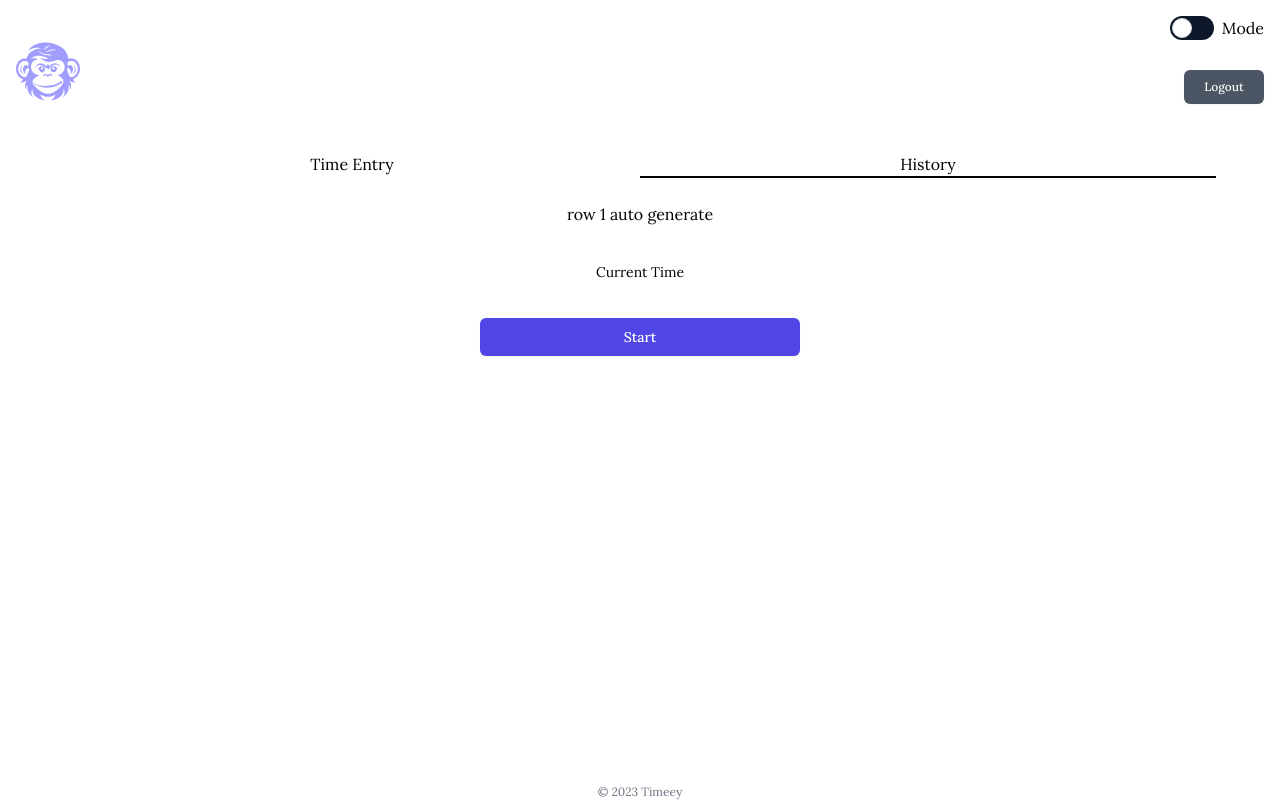
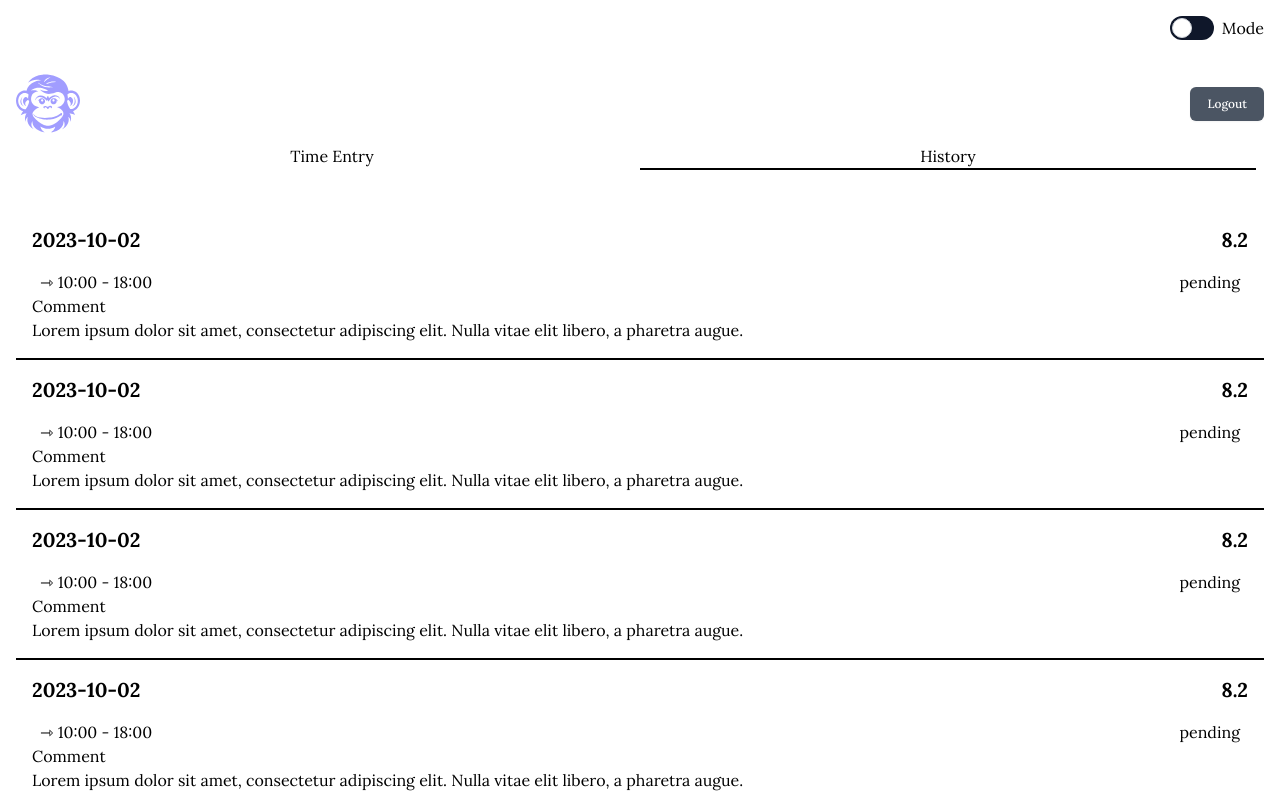
Before and after one commit to Madeeha-Anjum/pamnani-time-client, a Next.js app: page /time/history in a window 1280 px wide. Shown: the top 802 px of the page. Built offline with nearby package versions, Linux system fonts and the light colour scheme.

Commit message:
save point history page done

```diff
--- a/app/layout.tsx
+++ b/app/layout.tsx
@@ -3,6 +3,8 @@ import type { Metadata } from 'next'
 import { Lora } from 'next/font/google'
 import Mode from '@/components/Mode'
 import React from 'react'
+import classnames from 'classnames'
+import Container from '@/components/Container'
 
 const lora = Lora({ subsets: ['latin'] })
 
@@ -24,18 +26,27 @@ const RootLayout: React.FC<RootLayoutInterface> = ({ children }) => {
   return (
     <>
       <html lang='en'>
-        <body className={lora.className}>
-          <main className='w-screen h-screen dark:bg-slate-950/95 dark:text-white'>
-            <section className='flex flex-col w-full h-full p-2 pb-0 mx-auto sm:pb-0 sm:p-4 max-w-7xl'>
-              <Mode />
-              {children}
-              <div className='self-center mt-auto dark:text-white'>
-                <p className='text-xs text-center text-gray-500'>
-                  &copy; {new Date().getFullYear()} Timeey
-                </p>
-              </div>
-            </section>
-          </main>
+        <body
+          className={classnames(
+            lora.className,
+            'w-screen h-screen dark:bg-slate-950/95 dark:text-white overflow-y-auto overflow-x-hidden'
+          )}
+        >
+          <div className='flex flex-col h-full'>
+            <header>
+              <Container>
+                <Mode />
+              </Container>
+            </header>
+
+            <main className='flex-grow'>{children}</main>
+
+            <footer className='self-center dark:text-white'>
+              <p className='text-xs text-center text-gray-500'>
+                &copy; {new Date().getFullYear()} Timeey
+              </p>
+            </footer>
+          </div>
         </body>
       </html>
     </>
--- a/app/page.tsx
+++ b/app/page.tsx
@@ -1,17 +1,20 @@
 import React from 'react'
 import Icon from '@/components/icon/Icon'
 import LoginForm from '@/components/LoginForm'
+import Container from '@/components/Container'
 
 const Home: React.FC = () => {
   return (
-    <main className='px-10 pt-10 space-y-2 md:space-y-28 last:space-y-0'>
-      <div className='text-center'>
-        <Icon.Logo className='inline-block w-24 h-24 text-sec' />
-        <h1 className='text-4xl font-bold text-center text-sec'>Pamnani</h1>
-      </div>
-      <div className='flex flex-col items-center'>
-        <h2 className='text-xl'>Login</h2>
-        <LoginForm />
+    <main className='flex items-center h-full'>
+      <div className='w-full mb-24 sm:mb-48'>
+        <div className='text-center'>
+          <Icon.Logo className='inline-block w-24 h-24 text-sec' />
+          <h1 className='text-4xl font-bold text-sec'>Pamnani</h1>
+          <h2 className='text-lg'>Login</h2>
+        </div>
+        <Container size='medium'>
+          <LoginForm />
+        </Container>
       </div>
     </main>
   )
--- a/app/time/history/page.tsx
+++ b/app/time/history/page.tsx
@@ -1,19 +1,193 @@
-import Button from '@/components/ui/Button'
+import Container from '@/components/Container'
 import React from 'react'
 
 const Page: React.FC = () => {
+  const data = [
+    {
+      id: 1,
+      date: '2023-10-02',
+      timeRange: {
+        start: '10:00',
+        end: '18:00',
+      },
+      status: 'pending',
+      totalTime: 8.2,
+      comments:
+        'Lorem ipsum dolor sit amet, consectetur adipiscing elit. Nulla vitae elit libero, a pharetra augue.',
+    },
+    {
+      id: 1,
+      date: '2023-10-02',
+      timeRange: {
+        start: '10:00',
+        end: '18:00',
+      },
+      status: 'pending',
+      totalTime: 8.2,
+      comments:
+        'Lorem ipsum dolor sit amet, consectetur adipiscing elit. Nulla vitae elit libero, a pharetra augue.',
+    },
+    {
+      id: 1,
+      date: '2023-10-02',
+      timeRange: {
+        start: '10:00',
+        end: '18:00',
+      },
+      status: 'pending',
+      totalTime: 8.2,
+      comments:
+        'Lorem ipsum dolor sit amet, consectetur adipiscing elit. Nulla vitae elit libero, a pharetra augue.',
+    },
+    {
+      id: 1,
+      date: '2023-10-02',
+      timeRange: {
+        start: '10:00',
+        end: '18:00',
+      },
+      status: 'pending',
+      totalTime: 8.2,
+      comments:
+        'Lorem ipsum dolor sit amet, consectetur adipiscing elit. Nulla vitae elit libero, a pharetra augue.',
+    },
+    {
+      id: 1,
+      date: '2023-10-02',
+      timeRange: {
+        start: '10:00',
+        end: '18:00',
+      },
+      status: 'pending',
+      totalTime: 8.2,
+      comments:
+        'Lorem ipsum dolor sit amet, consectetur adipiscing elit. Nulla vitae elit libero, a pharetra augue.',
+    },
+    {
+      id: 1,
+      date: '2023-10-02',
+      timeRange: {
+        start: '10:00',
+        end: '18:00',
+      },
+      status: 'pending',
+      totalTime: 8.2,
+      comments:
+        'Lorem ipsum dolor sit amet, consectetur adipiscing elit. Nulla vitae elit libero, a pharetra augue.',
+    },
+    {
+      id: 1,
+      date: '2023-10-02',
+      timeRange: {
+        start: '10:00',
+        end: '18:00',
+      },
+      status: 'pending',
+      totalTime: 8.2,
+      comments:
+        'Lorem ipsum dolor sit amet, consectetur adipiscing elit. Nulla vitae elit libero, a pharetra augue.',
+    },
+    {
+      id: 1,
+      date: '2023-10-02',
+      timeRange: {
+        start: '10:00',
+        end: '18:00',
+      },
+      status: 'pending',
+      totalTime: 8.2,
+      comments:
+        'Lorem ipsum dolor sit amet, consectetur adipiscing elit. Nulla vitae elit libero, a pharetra augue.',
+    },
+    {
+      id: 1,
+      date: '2023-10-02',
+      timeRange: {
+        start: '10:00',
+        end: '18:00',
+      },
+      status: 'pending',
+      totalTime: 8.2,
+      comments:
+        'Lorem ipsum dolor sit amet, consectetur adipiscing elit. Nulla vitae elit libero, a pharetra augue.',
+    },
+    {
+      id: 1,
+      date: '2023-10-02',
+      timeRange: {
+        start: '10:00',
+        end: '18:00',
+      },
+      status: 'pending',
+      totalTime: 8.2,
+      comments:
+        'Lorem ipsum dolor sit amet, consectetur adipiscing elit. Nulla vitae elit libero, a pharetra augue.',
+    },
+    {
+      id: 1,
+      date: '2023-10-02',
+      timeRange: {
+        start: '10:00',
+        end: '18:00',
+      },
+      status: 'pending',
+      totalTime: 8.2,
+      comments:
+        'Lorem ipsum dolor sit amet, consectetur adipiscing elit. Nulla vitae elit libero, a pharetra augue.',
+    },
+    {
+      id: 1,
+      date: '2023-10-02',
+      timeRange: {
+        start: '10:00',
+        end: '18:00',
+      },
+      status: 'pending',
+      totalTime: 8.2,
+      comments:
+        'Lorem ipsum dolor sit amet, consectetur adipiscing elit. Nulla vitae elit libero, a pharetra augue.',
+    },
+    {
+      id: 1,
+      date: '2023-10-02',
+      timeRange: {
+        start: '10:00',
+        end: '18:00',
+      },
+      status: 'pending',
+      totalTime: 8.2,
+      comments:
+        'Lorem ipsum dolor sit amet, consectetur adipiscing elit. Nulla vitae elit libero, a pharetra augue.',
+    },
+  ]
+
   return (
     <>
-      <main className='pt-4 text-center space-y-9'>
-        <div>row 1 auto generate</div>
-        <div>
-          <h2 className='text-sm'>Current Time</h2>
-        </div>
-        <Button color='primary' size='lg'>
-          Start
-        </Button>
-      </main>
+      <Container>
+        {data.map((entry) => {
+          return (
+            <>
+              <div className='p-4 border-b-2 border-b-black dark:border-b-white'>
+                <div className='grid grid-cols-2 gap-y-4'>
+                  <p className='text-xl font-bold'> {entry.date}</p>
+                  <p className='text-xl font-bold text-right'>
+                    {entry.totalTime}
+                  </p>
+                  <p className='px-2'>
+                    &#8702; {entry.timeRange.start} - {entry.timeRange.end}
+                  </p>
+                  <p className='px-2 text-right'>{entry.status} </p>
+                </div>
+
+                <div>Comment </div>
+                <div>{entry.comments} </div>
+              </div>
+            </>
+          )
+        })}
+      </Container>
     </>
   )
 }
+
 export default Page
--- a/app/time/layout.tsx
+++ b/app/time/layout.tsx
@@ -1,3 +1,4 @@
+import Container from '@/components/Container'
 import TimeNavbar from '@/components/Time/TimeNavbar'
 import Icon from '@/components/icon/Icon'
 import Button from '@/components/ui/Button'
@@ -15,18 +16,24 @@ interface TimeDashboardLayoutInterface {
 
 const TimeDashboardLayout: React.FC<TimeDashboardLayoutInterface> = (props) => {
   return (
-    <section>
-      <div className='flex items-end justify-between'>
-        <Icon.Logo className='inline-block w-16 h-16 t text-sec opacity-60' />
-        <Button color='secondary' size='sm'>
-          Logout
-        </Button>
+    <>
+      <div className='flex flex-col h-full'>
+        <Container>
+          <div className='flex items-end justify-between'>
+            <Icon.Logo className='inline-block w-16 h-16 text-sec opacity-60' />
+            <Button color='secondary' size='sm' className='self-center'>
+              Logout
+            </Button>
+          </div>
+          <TimeNavbar />
+        </Container>
+        <div className='items-center flex-grow'>
+          <div className='flex items-center w-full h-full'>
+            {props.children}
+          </div>
+        </div>
       </div>
-      <main className='pt-10 sm:px-10'>
-        <TimeNavbar />
-        {props.children}
-      </main>
-    </section>
+    </>
   )
 }
 
--- a/app/time/page.tsx
+++ b/app/time/page.tsx
@@ -1,3 +1,4 @@
+import Container from '@/components/Container'
 import DigitalClock from '@/components/Time/DigitalClock'
 import Button from '@/components/ui/Button'
 import Input from '@/components/ui/Input'
@@ -24,16 +25,16 @@ const ClockOut: React.FC = () => {
         <h2 className='p-2 text-sm'>Current Time</h2>
         <DigitalClock />
       </div>
-      <form className='flex-1 px-8 pt-6 pb-8 mb-4'>
-        <div className='max-w-2xl mx-auto mb-6 text-left'>
+      <form className='flex-1 max-w-2xl p-8 mx-auto mb-6 space-y-6'>
+        <div className=''>
           <Label htmlFor='comment'>Comment</Label>
           <Input id='comment' placeholder='I worked...' />
         </div>
-        <div className='mx-auto text-left max-w-fit'>
-          <div>
+        <div className='max-w-lg mx-auto'>
+          <div className='text-left'>
             Clocked in at <span className='font-bold'>9:00 AM</span>
           </div>
-          <Button color='danger' size='lg' type='submit'>
+          <Button color='danger' size='lg' type='submit' className='w-full'>
             Clock Out
           </Button>
         </div>
@@ -45,9 +46,11 @@ const ClockOut: React.FC = () => {
 const Page: React.FC = () => {
   return (
     <>
-      <main className='pt-20 text-center md:pt-10 space-y-9'>
-        {is_clocked_in ? <ClockIn /> : <ClockOut />}
-      </main>
+      <Container size='medium'>
+        <main className='mb-24 text-center space-y-9'>
+          {is_clocked_in ? <ClockIn /> : <ClockOut />}
+        </main>
+      </Container>
     </>
   )
 }
--- /dev/null
+++ b/components/Container.tsx
@@ -0,0 +1,28 @@
+import classnames from 'classnames'
+import React from 'react'
+
+interface ContainerInterface {
+  children: React.ReactNode
+  size?: 'medium'
+}
+
+const Container: React.FC<ContainerInterface> = ({
+  children,
+  size = 'large',
+}) => {
+  return (
+    <>
+      <div
+        className={classnames(
+          'p-2 sm:p-4 mx-auto w-full',
+          size === 'medium' && 'max-w-lg',
+          size === 'large' && 'max-w-7xl'
+        )}
+      >
+        {children}
+      </div>
+    </>
+  )
+}
+
+export default Container
--- a/components/LoginForm.tsx
+++ b/components/LoginForm.tsx
@@ -4,6 +4,7 @@ import { useRouter } from 'next/navigation'
 import React from 'react'
 import Button from './ui/Button'
 import Input from './ui/Input'
+import Label from './ui/Label'
 
 interface LoginFormInterface {
   children?: React.ReactNode
@@ -39,15 +40,9 @@ const LoginForm: React.FC<LoginFormInterface> = ({ children }) => {
   }
 
   return (
-    <div className='w-full max-w-lg text-md'>
     <form className='px-8 pt-6 pb-8 mb-4' onSubmit={submitHandler}>
       <div className='mb-4 '>
-          <label
-            className='block mb-2 font-bold text-gray-700 dark:text-white'
-            htmlFor='username'
-          >
-            Select username
-          </label>
+        <Label htmlFor='username'>Select username</Label>
         <select
           className={classnames(
             'w-full px-3 py-2 mt-1 -mb-1 leading-tight text-gray-700 border rounded shadow appearance-none focus:outline-sec focus:shadow-outline'
@@ -66,21 +61,13 @@ const LoginForm: React.FC<LoginFormInterface> = ({ children }) => {
         <p className='invisible italic text-red-500'>Error</p>
       </div>
       <div className='mb-6'>
-          <label
-            className='block mb-2 font-bold text-gray-700 dark:text-white'
-            htmlFor='password'
-          >
-            Password
-          </label>
+        <Label htmlFor='password'>Password</Label>
         <Input error='d' id='username' placeholder='*********' />
       </div>
-        <div className='text-center'>
-          <Button color='primary' size='lg' type='submit'>
+      <Button color='primary' size='lg' type='submit' className='w-full'>
         Login
       </Button>
-        </div>
     </form>
-    </div>
   )
 }
 export default LoginForm
--- a/components/ui/Button.tsx
+++ b/components/ui/Button.tsx
@@ -19,10 +19,10 @@ const Button: React.FC<ButtonInterface> = ({
     <button
       type={type}
       className={classnames(
-        'px-4 py-2 text-sm font-medium text-white border border-transparent rounded-md shadow-sm active:scale-90',
-        size === 'sm' && 'px-2.5 py-1.5 text-xs max-w-20 w-20',
-        size === 'md' && 'px-4 py-2 text-sm max-w-24 w-24',
-        size === 'lg' && 'px-4 py-2 text-base max-w-xs  w-80',
+        'px-4 py-2 font-medium text-white border border-transparent rounded-md shadow-sm active:scale-90',
+        size === 'sm' && 'px-2.5 py-1.5 text-xs',
+        size === 'md' && 'px-4 py-2 text-sm',
+        size === 'lg' && 'px-4 py-2 text-base',
         color === 'primary' &&
           'bg-indigo-600 border border-transparent rounded-md hover:bg-indigo-700',
         color === 'secondary' &&
--- a/components/ui/Input.tsx
+++ b/components/ui/Input.tsx
@@ -31,7 +31,7 @@ const Input: React.FC<InputInterface> = ({
       />
       <p
         className={classnames(
-          'italic text-red-500 ',
+          'italic text-orange-300',
           error ? 'visible ' : 'invisible'
         )}
       >
```
Lines whose indentation alone changed are shown as unchanged.
